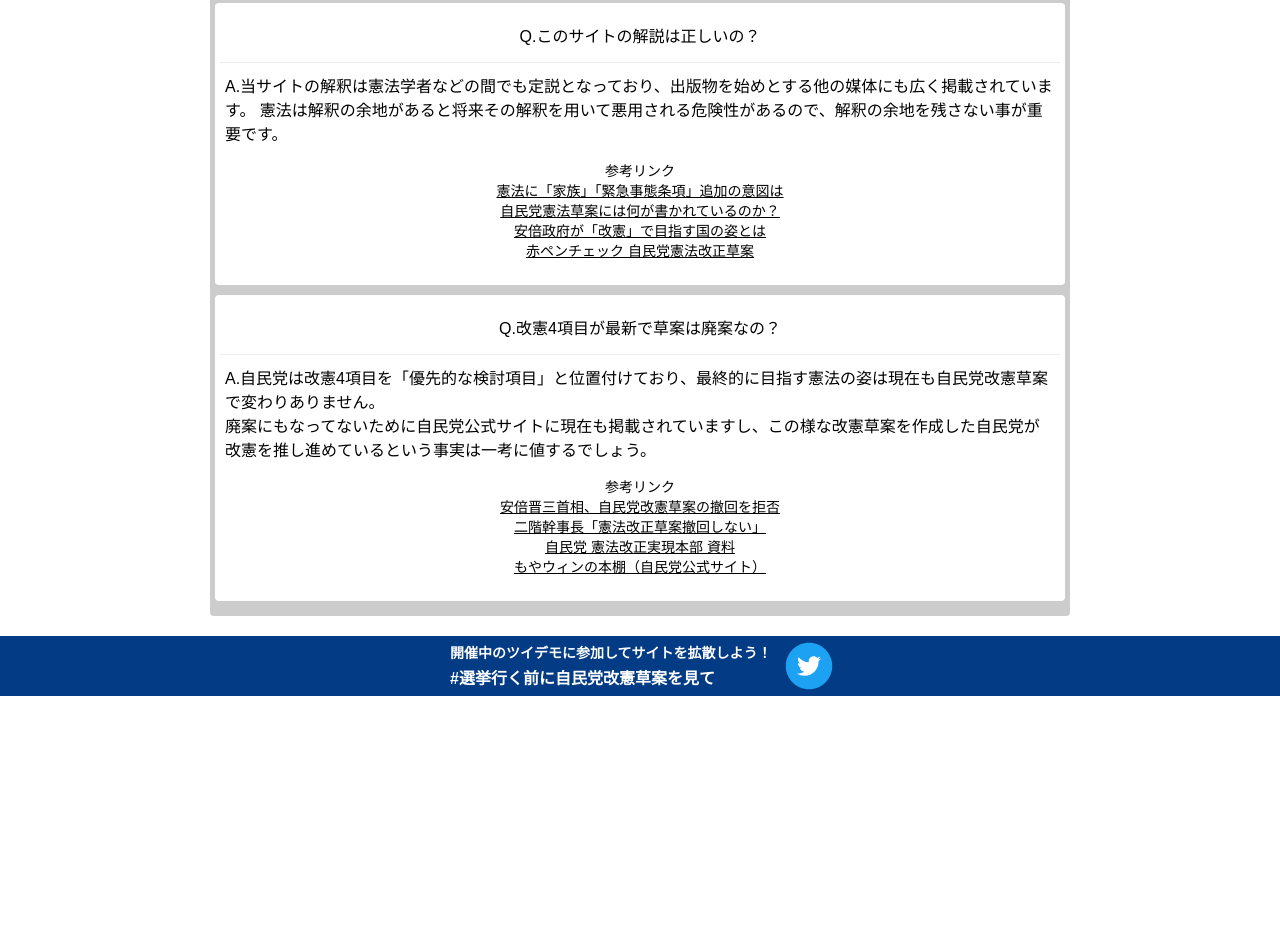
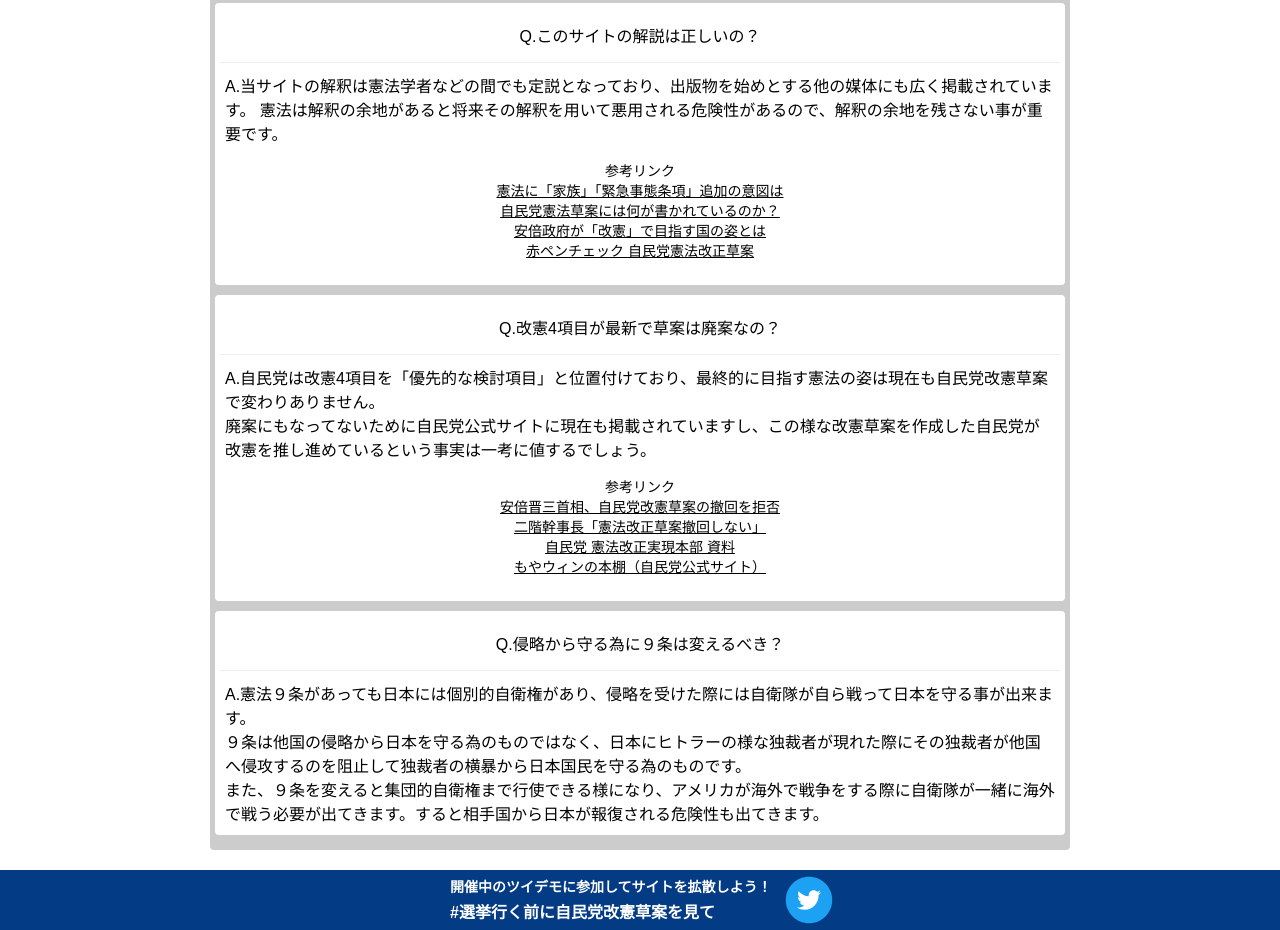
Before and after one commit to kenpouhikaku/kenpouhikaku.github.io, a plain HTML site: page index.html in a window 1280 px wide. Shown: the part 10408-11338 px from the top of the page. Before the commit the page ends 11104 px from the top, so only its background shows below. Drawn offline with Linux system fonts and the light colour scheme.

Commit message:
Update index.html

```diff
--- a/index.html
+++ b/index.html
@@ -1721,6 +1721,17 @@ div.warning_box div strong {
 			</div>
 		</div><!-- END class='qna_content' -->
 
+		<div class='qna_content'>
+			<div class='qna_q'>
+				Q.侵略から守る為に９条は変えるべき？
+			</div>
+			<div class='qna_a'>
+				A.憲法９条があっても日本には個別的自衛権があり、侵略を受けた際には自衛隊が自ら戦って日本を守る事が出来ます。<br>
+				９条は他国の侵略から日本を守る為のものではなく、日本にヒトラーの様な独裁者が現れた際にその独裁者が他国へ侵攻するのを阻止して独裁者の横暴から日本国民を守る為のものです。<br>
+				また、９条を変えると集団的自衛権まで行使できる様になり、アメリカが海外で戦争をする際に自衛隊が一緒に海外で戦う必要が出てきます。すると相手国から日本が報復される危険性も出てきます。
+			</div>
+		</div><!-- END class='qna_content' -->
+
 	</div><!-- END id='qna_container' -->
 
 </div><!-- END class='footer' -->
```
